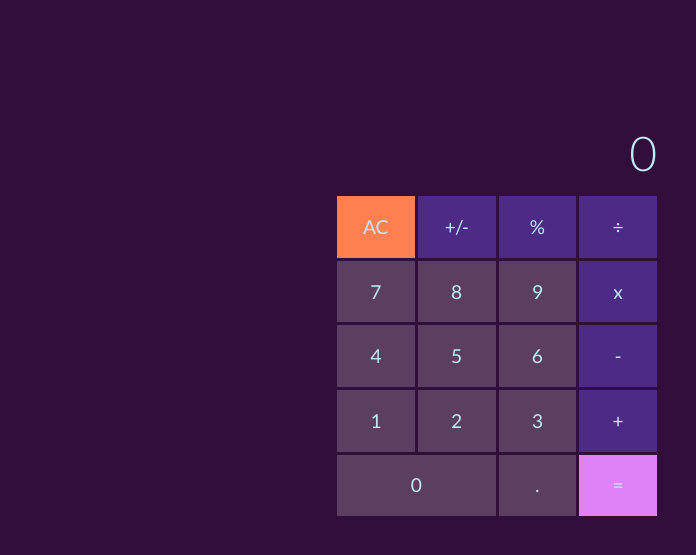
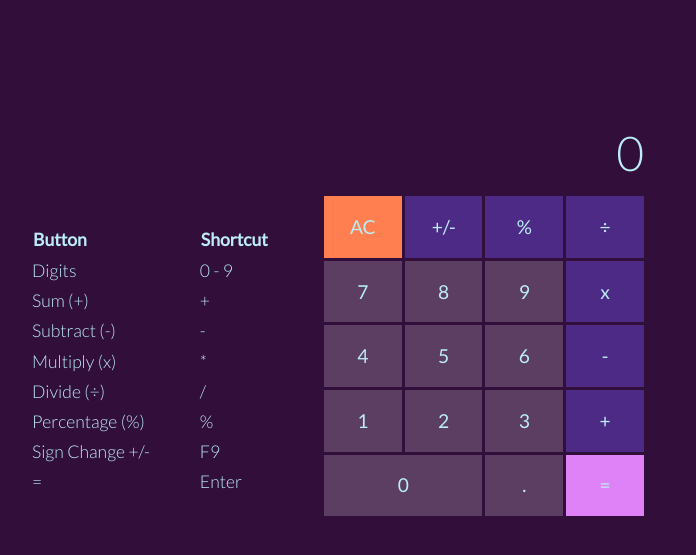
Before and after one commit to davidelucifora/calculator, a plain HTML site: page index.html in a window 1280 px wide. Shown: the part 147-702 px from the top of the page, without its empty margins (143-839 px from the left). Drawn offline with nearby package versions, Linux system fonts and the light colour scheme.

Commit message:
Added Keyboard Shortcut Reference Ready to go.

```diff
--- a/index.html
+++ b/index.html
@@ -15,6 +15,50 @@
 
     <h1>Don't worry</h1>
     <h2>You can count on me.</h2>
+    <div id="main-content">
+        <table id="shortcuts">
+            <thead>
+                <tr>
+                    <th>Button</th>
+                    <th>Shortcut</th>
+                </tr>
+            </thead>
+            <tbody>
+                <tr>
+                    <td>Digits</td>
+                    <td>0 - 9</td>
+                </tr>
+                <tr>
+                    <td>Sum (+)</td>
+                    <td>+</td>
+                </tr>
+                <tr>
+                    <td>Subtract (-)
+                    <td>-</td>
+                </tr>
+                <tr>
+                    <td>Multiply (x)
+                    <td>*</td>
+                </tr>
+                <tr>
+                    <td>Divide (÷)</td>
+                    <td>/</td>
+                </tr>
+                <tr>
+                    <td>Percentage (%)</td>
+                    <td>%</td>
+                </tr>
+                <tr>
+                    <td>Sign Change +/-</td>
+                    <td>F9</td>
+                </tr>
+                <tr>
+                    <td>=</td>
+                    <td>Enter</td>
+                </tr>
+            </tbody>
+
+        </table>
         <div id ="calculator">
         <div id="calc-display">1234.5</div>
             <div id="btn-grid">
@@ -42,6 +86,8 @@
 
     </div>
 
+    </div>
+
     <script src="script.js"></script>
 </body>
 </html>
--- a/script.js
+++ b/script.js
@@ -16,7 +16,16 @@ buttons.forEach(btn => {
 //Add Keyboard Support
 document.addEventListener('keydown', keyInput)
 function keyInput(e){
-    e.preventDefault()
+    if (e.key === '/') e.preventDefault()
+    if (e.key === 'Backspace' && display.innerText != '0') {
+        if (display.innerText.length == 1) {
+            display.innerText = 0
+            displayReset = true;}
+        else{
+        display.innerText = display.innerText.toString()
+        .substring(0, display.innerText.length-1)
+    }
+    }
 
             document.querySelector(`[data-key="${e.key}-key"]`).click()
     }
@@ -142,6 +151,15 @@ function operate(operator){
 
     }
     if (result % 1 != 0) result = result.toFixed(2)
+    if (result === 42) {
+        let easterEgg = document.createElement('div')
+        let contentDiv = document.getElementById('main-content')
+        easterEgg.classList.add('easter-egg')
+        contentDiv.appendChild(easterEgg)
+        setTimeout(function(){
+            contentDiv.removeChild(easterEgg)
+        },300)
+    }
     return result;
 
 }
@@ -182,5 +200,5 @@ function keyPressStyle(buttonPressed, activeClass){
 buttonPressed.classList.add(activeClass)
 setTimeout(function(){
     buttonPressed.classList.remove(activeClass)
-}, 200);
+}, 120);
 }
--- a/style.css
+++ b/style.css
@@ -21,6 +21,11 @@ body{
 
 
 }
+#main-content{
+    display:flex;
+    align-items:center;
+    justify-content:flex-end;
+}
 h1{
     font-weight:400;
     font-size:4rem;
@@ -33,6 +38,10 @@ h2{
     margin-top:0;
     font-weight:300;
 
+}
+
+#calculator{
+    margin:0 20rem 0 2rem;;
 }
 
 #calc-display{
@@ -77,6 +86,11 @@ h2{
 .calc-btn:hover, .equal-btn, .calc-active{
     background-color:rgb(223, 130, 247);
 }
+.easter-egg{
+    background-image:url('marvinImg.png');
+    width:500px;
+    height:500px;
+}
 .equal-btn:hover, .equal-active{
     background-color:green;
 }
@@ -103,3 +117,15 @@ li{
 .btn-disabled {
     background-color:#333
 }
+
+#shortcuts{
+    margin-top:5rem;
+    min-width:10rem;
+    text-align:left;
+    font-size:1.1rem;
+}
+td {
+    padding:0.5rem 3rem 0 0 ;
+    margin-right:2rem;
+
+}
```
Also changed, not shown: calc layout.png (deleted), marvinImg.png (added).
